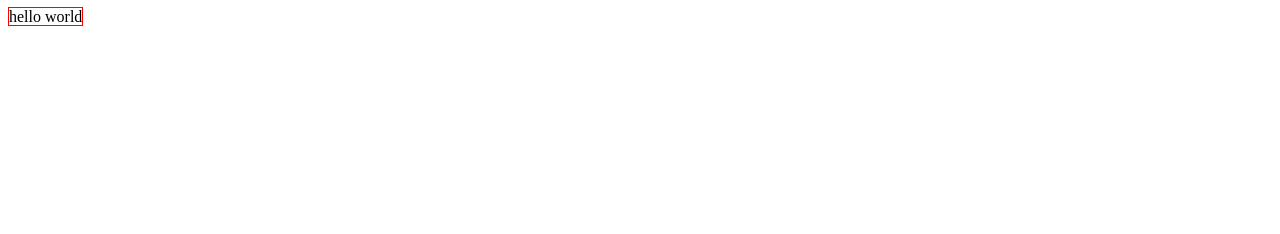
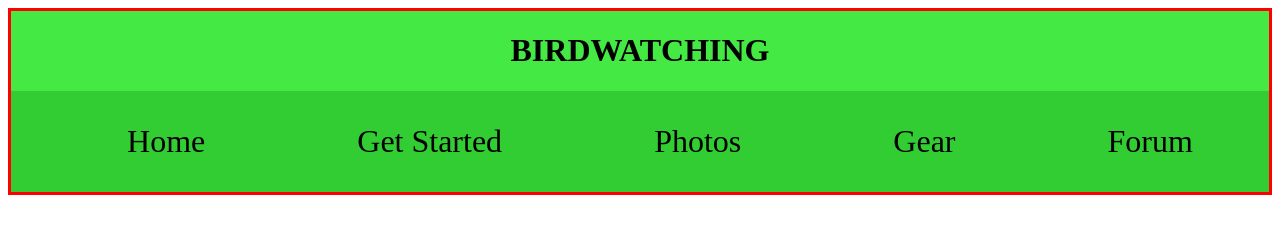
Before and after one commit to Littleguygabe/javascript-backup, a plain HTML site: page 1004/lab2/index.html in a window 1280 px wide. Drawn offline with Linux system fonts and the light colour scheme.

Commit message:
created the first nav bar and title and title section

```diff
--- a/1004/lab2/index.html
+++ b/1004/lab2/index.html
@@ -7,6 +7,18 @@
     <link rel="stylesheet" href="style.css"/>
 </head>
 <body>
-    <span class="block">hello world</span>
+    <div class="section">
+        <h1><a>BIRDWATCHING</a></h1>
+        <nav class="navbar">
+            <ul class="navList">
+                <li class="navText"><a>Home</a></li>
+                <li class="navText"><a>Get Started</a></li>
+                <li class="navText"><a>Photos</a></li>
+                <li class="navText"><a>Gear</a></li>
+                <li class="navText"><a>Forum</a></li>
+
+            </ul>
+        </nav>
+    </div>
 </body>
 </html>
--- a/1004/lab2/style.css
+++ b/1004/lab2/style.css
@@ -1,3 +1,24 @@
-.block {
-    border: 1px solid red;
+.section {
+    background-color: rgb(68, 233, 68);
+    border: 3px solid red;
+    text-align: center;
 }
+
+
+
+.navbar {
+    background-color:limegreen;
+    padding: 1em 0;
+}
+
+.navList {
+    list-style: none;
+    display: flex;
+    justify-content: space-around;
+}
+
+ul li a {
+    text-decoration: none;
+    color: black;
+    font-size: 2rem;
+}
```
